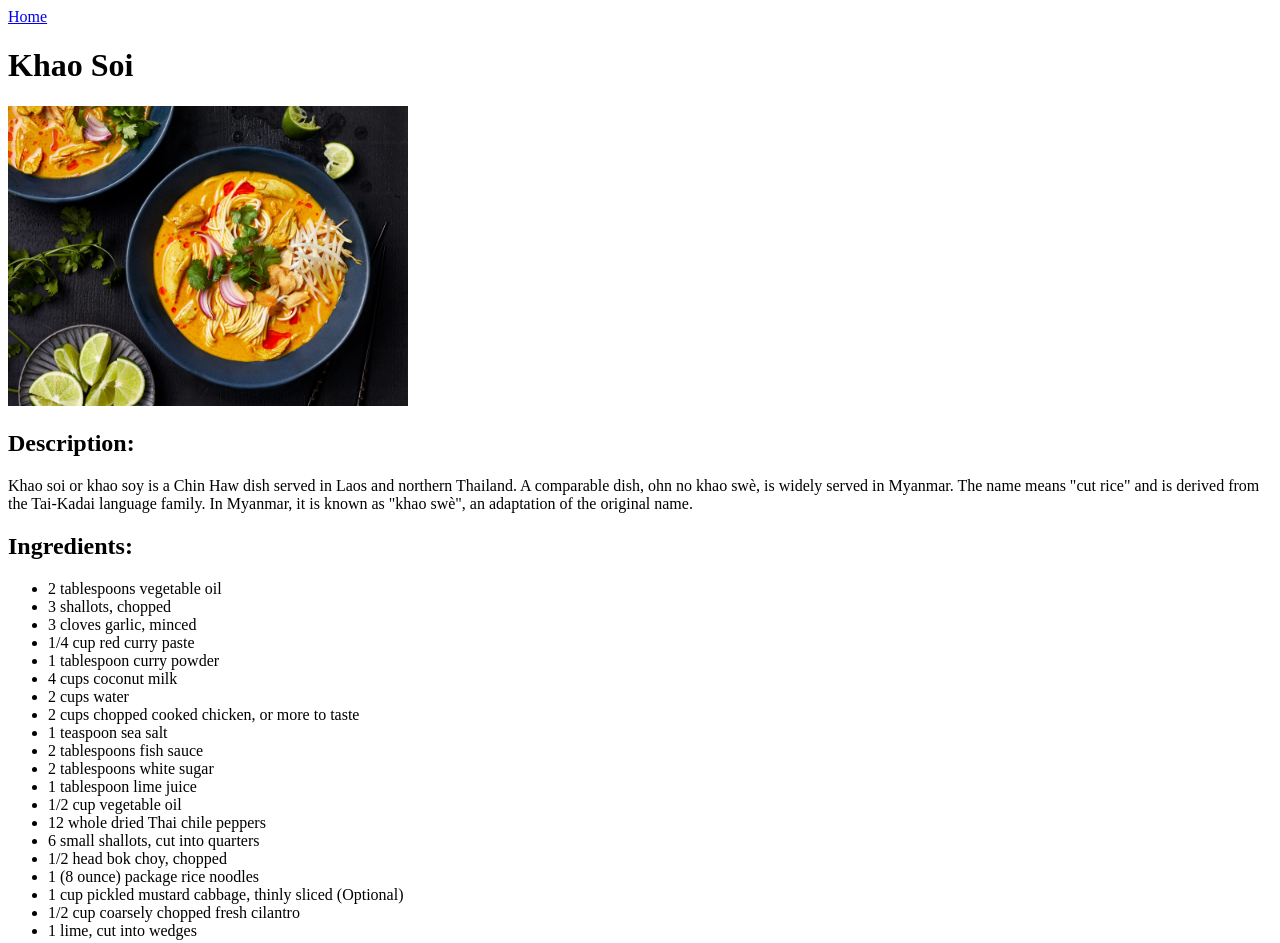
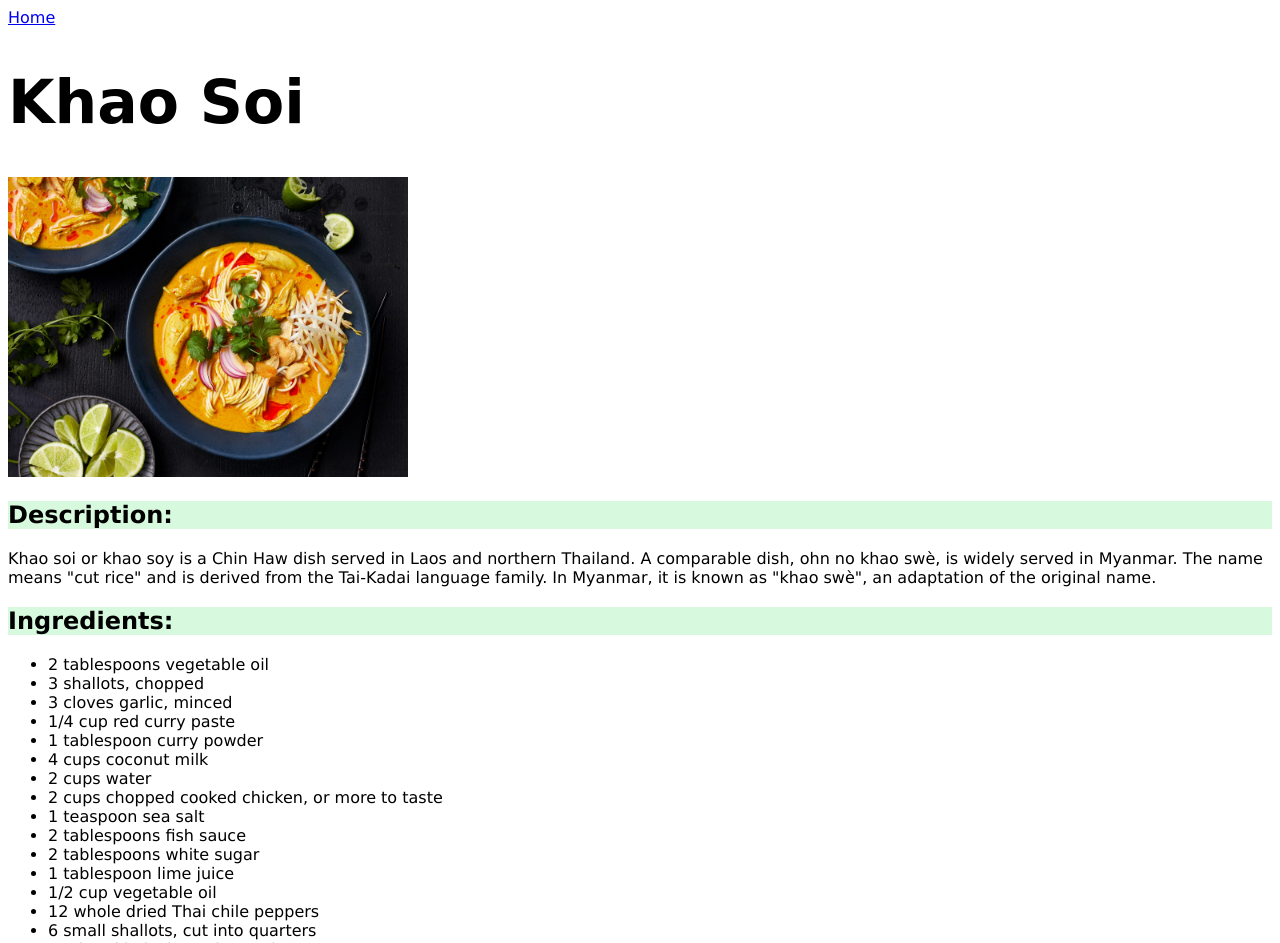
Before and after one commit to codetivated/odin_recipes, a plain HTML site: page recipes/khao-soi.html in a window 1280 px wide. Shown: the top 943 px of the page. Drawn offline with Linux system fonts and the light colour scheme.

Commit message:
:lipstick: add custom css

```diff
--- a/recipes/khao-soi.html
+++ b/recipes/khao-soi.html
@@ -4,9 +4,10 @@
   <meta charset="UTF-8">
   <meta name="viewport" content="width=device-width, initial-scale=1.0">
   <title>Khao Soi</title>
+  <link rel="stylesheet" href="../style.css"/>
 </head>
 <body>
-  <a href="../index.html">Home</a>
+  <a href="../index.html" class="home">Home</a>
   <h1>Khao Soi</h1>
   <img src="../images/khao-soi.jpg" alt="A photo of Kao Soi, aka yellow curry noodle soup" width="400" height="300">
   <h2>Description:</h2>
--- /dev/null
+++ b/style.css
@@ -0,0 +1,22 @@
+* {
+  font-family: 'Lucida Sans', 'Lucida Sans Regular', 'Lucida Grande', 'Lucida Sans Unicode', Geneva, Verdana, sans-serif;
+}
+
+h1 {
+  font-family: 'Brush Script MT', cursive;
+  font-size: 60px;
+}
+
+h2 {
+  background-color: #d7f9dd;
+}
+
+a.main-menu:hover, .home:hover {
+  font-size: large;
+  background-color: #d7f9dd;
+  border-radius: 100rem;
+}
+
+.home {
+  font-size: medium;
+}
```
Also changed, not shown: index.html (+4 -3 lines), recipes/beef-pho.html (+2 -1 lines), recipes/butter-chicken.html (+2 -1 lines).
